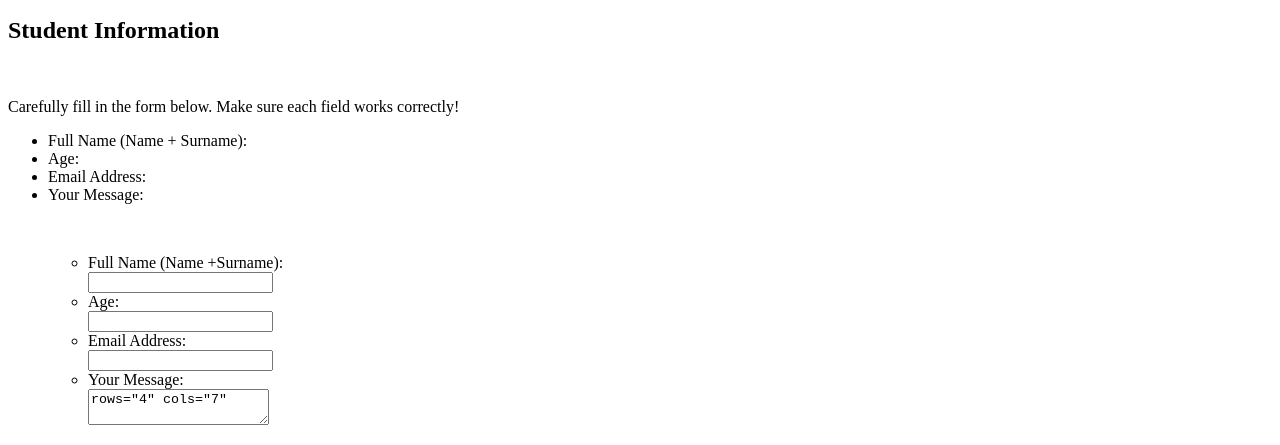
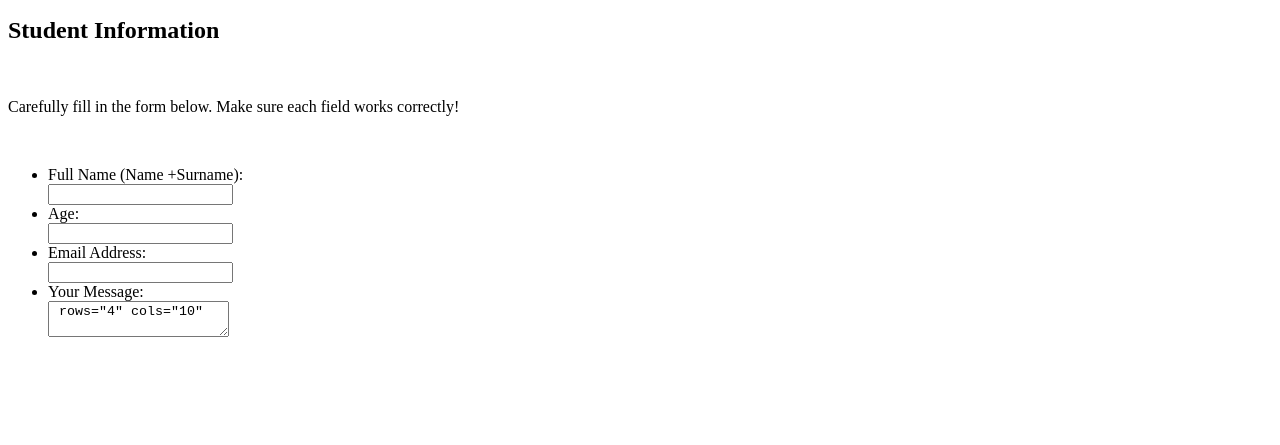
Before and after one commit to peacedebbie120-bit/Project2, a plain HTML site: page index.html in a window 1280 px wide. Shown: the part 527-972 px from the top of the page. After the commit the page ends 884 px from the top, so only its background shows below. Drawn offline with Linux system fonts and the light colour scheme.

Commit message:
Update index.html

```diff
--- a/index.html
+++ b/index.html
@@ -19,14 +19,7 @@
  <p><h2><b>Student Information</b></h2></p>
 <br>
 <p>Carefully fill in the form below. Make sure each field works correctly!</p>
-<ul>
-    <li>Full Name (Name + Surname):</li>
-    <li>Age:</li>
-    <li>Email Address:</li>
-    <li>Your Message:</li>
-</ul>
 <br>
-<ul>
   <form>
     <ul><li><label>Full Name (Name +Surname):</label>
     <br></li>
@@ -41,7 +34,7 @@
 <input type="email">
 <br>
 <li><label>Your Message:</label><br></li>
-<textarea>rows="4" cols="7"</textarea>
+<textarea> rows="4" cols="10"</textarea>
 </ul>
 
   </form>
```
